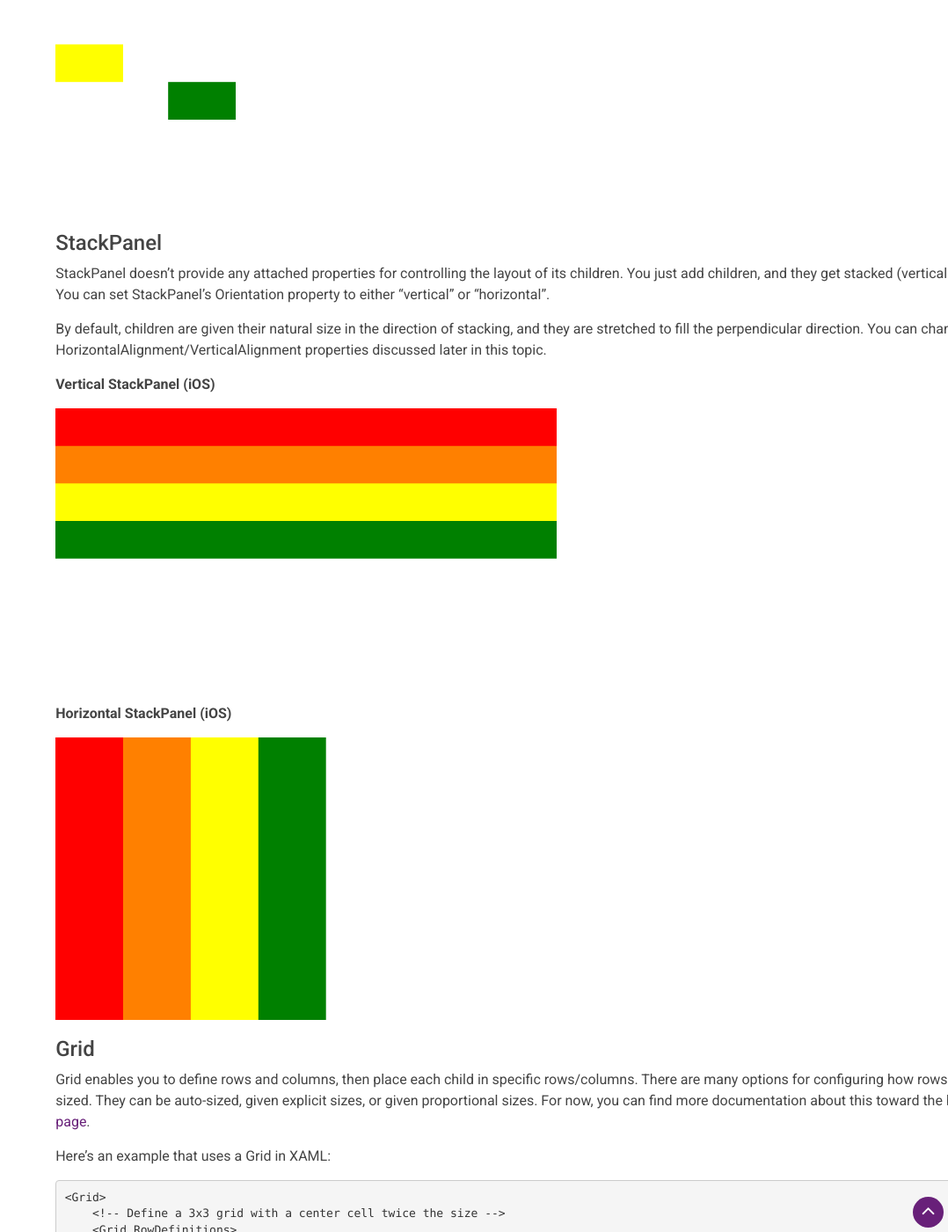
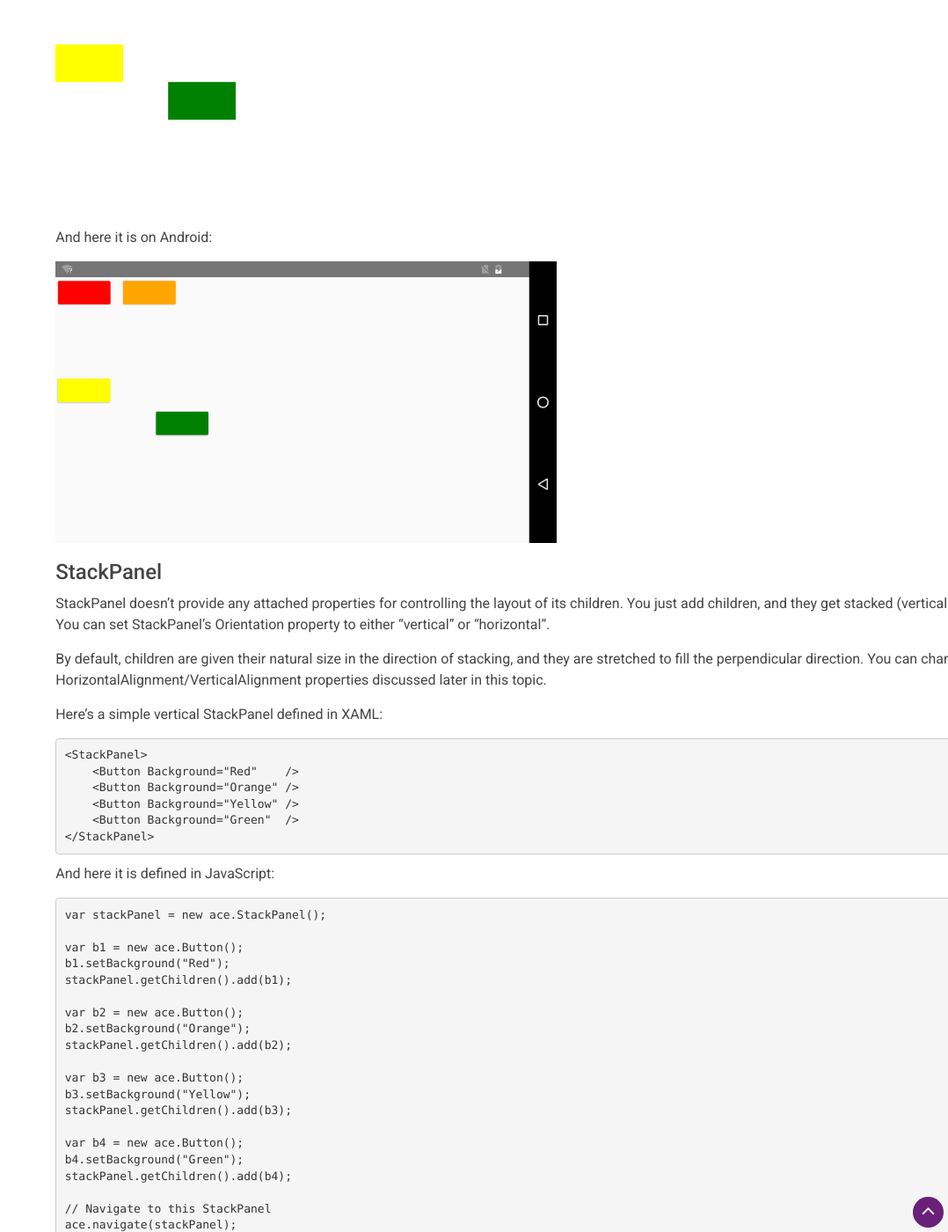
Before and after one commit to microsoft/ace, a Jekyll site: the page built from docs/td_layout.md, in a window 1280 px wide and 1400 px high, scrolled down 1549 px. Shown: the whole window at 88% size, without its empty margins (202-1280 px from the left). Built offline with Jekyll 4.4.1, drawn with Linux system fonts in a browser that asks for light colours; some of the changed text lies outside the part shown.

Commit message:
More layout content

```diff
--- a/docs/td_layout.md
+++ b/docs/td_layout.md
@@ -82,6 +82,10 @@
 
 <img width="50%" src="/ace/assets/images/docs/layout/canvas-ios.png"/>
 
+And here it is on Android:
+
+<img width="50%" src="/ace/assets/images/docs/layout/canvas-android.png"/>
+
 ### StackPanel
 StackPanel doesn't provide any attached properties for controlling the layout of its children. You just add children, and they get
 stacked (vertically by default). You can set StackPanel's Orientation property to either "vertical" or "horizontal".
@@ -89,9 +93,74 @@
 By default, children are given their natural size in the direction of stacking, and they are stretched to fill the perpendicular direction.
 You can change this with the HorizontalAlignment/VerticalAlignment properties discussed later in this topic.
 
+Here's a simple vertical StackPanel defined in XAML:
+
+<pre>
+&lt;StackPanel>
+    &lt;Button Background="Red"    />
+    &lt;Button Background="Orange" />
+    &lt;Button Background="Yellow" />
+    &lt;Button Background="Green"  />
+&lt;/StackPanel>
+</pre>
+
+And here it is defined in JavaScript:
+
+<pre>
+var stackPanel = new ace.StackPanel();
+
+var b1 = new ace.Button();
+b1.setBackground("Red");
+stackPanel.getChildren().add(b1);
+
+var b2 = new ace.Button();
+b2.setBackground("Orange");
+stackPanel.getChildren().add(b2);
+
+var b3 = new ace.Button();
+b3.setBackground("Yellow");
+stackPanel.getChildren().add(b3);
+
+var b4 = new ace.Button();
+b4.setBackground("Green");
+stackPanel.getChildren().add(b4);
+
+// Navigate to this StackPanel
+ace.navigate(stackPanel);
+</pre>
+
+**Vertical StackPanel (Android)**
+
+<img width="50%" src="/ace/assets/images/docs/layout/stackpanel-vertical-android.png"/>
+
 **Vertical StackPanel (iOS)**
 
 <img width="50%" src="/ace/assets/images/docs/layout/stackpanel-vertical-ios.png"/>
+
+(Unlike on iOS, Android buttons render with a small amount of built-in margin, rounded corners, and a shadow.)
+
+To make it stack horizontally, add the following property in XAML:
+
+<pre>
+&lt;StackPanel <b>Orientation="Horizontal"</b>>
+    &lt;Button Background="Red"    />
+    &lt;Button Background="Orange" />
+    &lt;Button Background="Yellow" />
+    &lt;Button Background="Green"  />
+&lt;/StackPanel>
+</pre>
+
+or in JavaScript:
+
+<pre>
+var stackPanel = new ace.StackPanel();
+<b>stackPanel.setOrientation("Horizontal");</b>
+...
+</pre>
+
+**Horizontal StackPanel (Android)**
+
+<img width="50%" src="/ace/assets/images/docs/layout/stackpanel-horizontal-android.png"/>
 
 **Horizontal StackPanel (iOS)**
 
```
Also changed, not shown: assets/images/docs/layout/canvas-android.png (added), assets/images/docs/layout/stackpanel-horizontal-android.png (added), assets/images/docs/layout/stackpanel-vertical-android.png (added).
